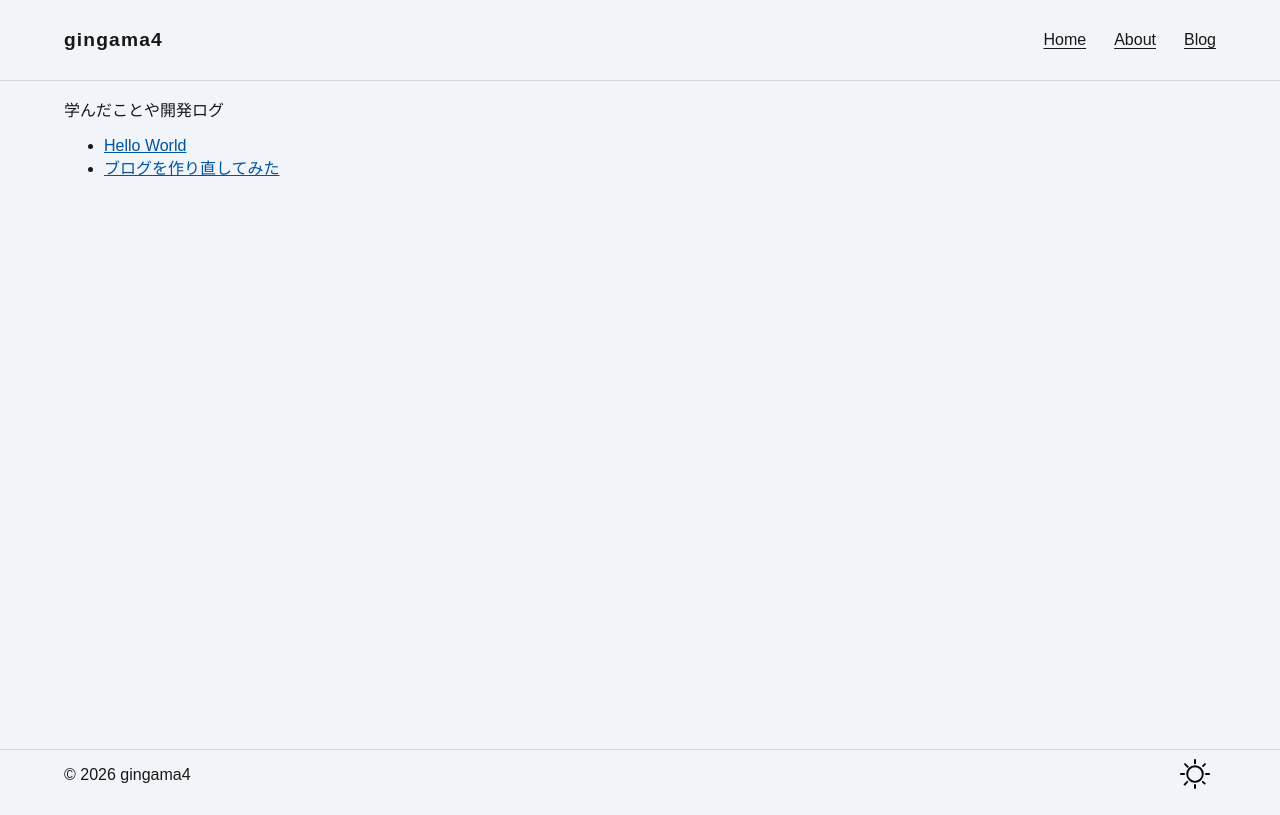
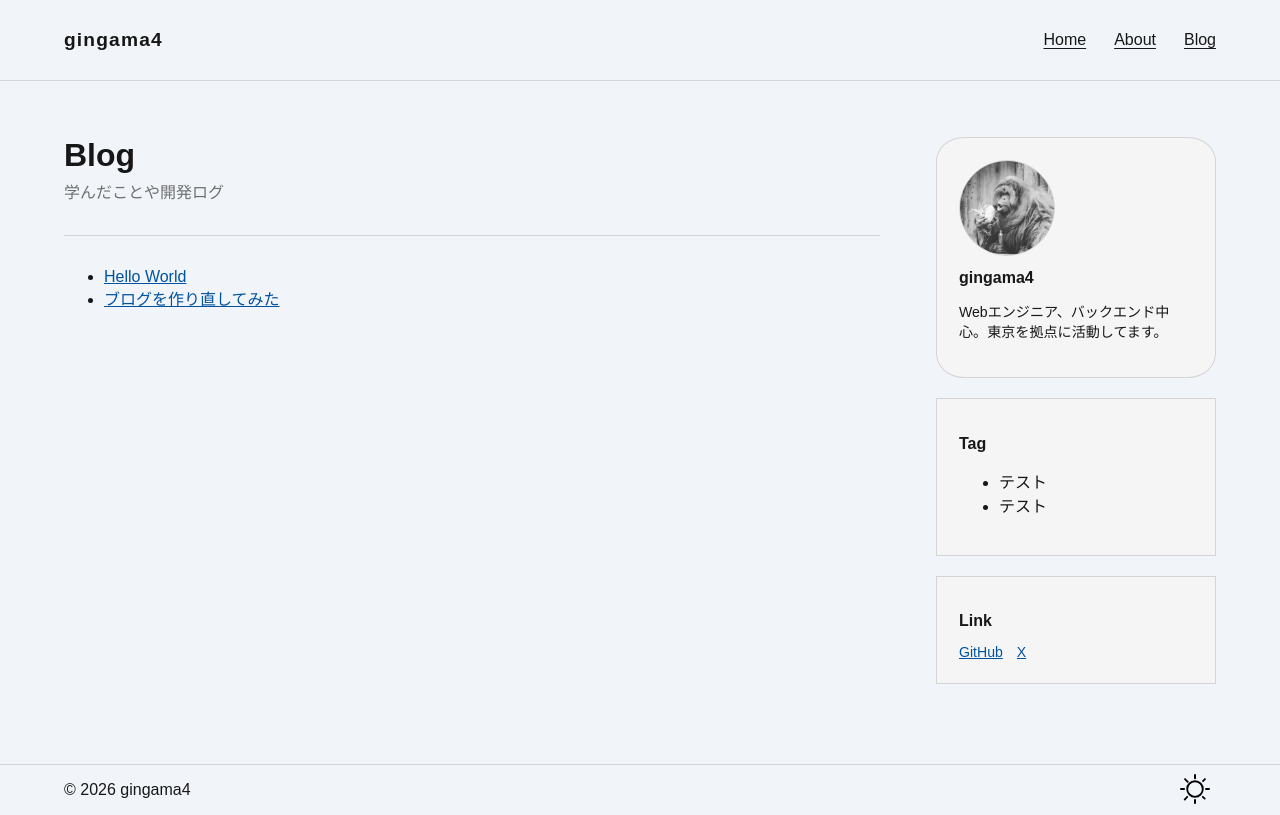
Before and after one commit to gingama4/gingama4.com, an Astro site: page /blog in a window 1280 px wide. Built offline with nearby package versions, Linux system fonts and the light colour scheme; Astro itself is replaced by a stand-in of ours.

Commit message:
feat: サイドバーレイアウトに変更

```diff
--- /dev/null
+++ b/src/layouts/AsideLayout.astro
@@ -0,0 +1,109 @@
+---
+import BaseLayout from "@layouts/BaseLayout.astro";
+import Avatar from "@components/Avatar.astro";
+
+interface Props {
+  pageTitle?: string;
+}
+
+const { pageTitle } = Astro.props;
+---
+
+<BaseLayout pageTitle={pageTitle}>
+  <div class="page-layout">
+    <main>
+      <slot />
+    </main>
+    <aside class="sidebar">
+      <section class="profile">
+        <div class="avatar-box">
+          <Avatar />
+        </div>
+        <h2>gingama4</h2>
+        <p>Webエンジニア、バックエンド中心。東京を拠点に活動してます。</p>
+      </section>
+      <section class="tag">
+        <h2>Tag</h2>
+        <ul>
+          <li>テスト</li>
+          <li>テスト</li>
+        </ul>
+      </section>
+      <section class="link">
+        <h2>Link</h2>
+        <ul class="link-list">
+          <li><a href="https://github.com/gingama4">GitHub</a></li>
+          <li><a href="https://x.com/gingama4">X</a></li>
+        </ul>
+      </section>
+    </aside>
+  </div>
+</BaseLayout>
+<style>
+.page-layout {
+  display: grid;
+  grid-template-columns: minmax(0, 1fr) 280px;
+  gap: 56px;
+  align-items: start;
+}
+
+.sidebar {
+  display: grid;
+  gap: 20px;
+
+  section {
+    padding: 22px;
+    border: 1px solid var(--color-border);
+    background: var(--color-subbg);
+    h2 {
+      font-size: 1em;
+    }
+
+    p,
+    a {
+      font-size: 0.88rem;
+    }
+  }
+}
+
+.profile {
+  border-radius: 10%;
+
+  .avatar-box {
+    width: 96px;
+  }
+}
+
+.link-list {
+  display: flex;
+  list-style: none;
+  gap: 14px;
+  margin: 0;
+  padding: 0;
+}
+
+@media (width <= 860px) {
+  .page-layout {
+    grid-template-columns: 1fr;
+    gap: 56px;
+  }
+
+  .sidebar {
+    grid-template-columns: repeat(2, 1fr);
+
+    :first-child {
+      grid-row: span 2;
+    }
+  }
+}
+
+@media (width <= 600px) {
+  .sidebar {
+    grid-template-columns: 1fr;
+
+    :first-child {
+      grid-row: auto;
+    }
+  }
+}
+</style>
--- a/src/layouts/BaseLayout.astro
+++ b/src/layouts/BaseLayout.astro
@@ -23,9 +23,9 @@ if (pageTitle) {
   <body>
     <div class="site-frame">
       <Header />
-      <main class="container">
+      <div class="container">
         <slot />
-      </main>
+      </div>
       <Footer />
     </div>
   </body>
@@ -39,6 +39,6 @@ if (pageTitle) {
 
 .container {
   width: min(100% - 2rem, var(--content-width));
-  margin-inline: auto;
+  margin: 56px auto 80px;
 }
 </style>
--- a/src/pages/blog.astro
+++ b/src/pages/blog.astro
@@ -1,14 +1,33 @@
 ---
-import BaseLayout from "@layouts/BaseLayout.astro";
+import AsideLayout from "@layouts/AsideLayout.astro";
 import BlogPost from "@components/BlogPost.astro";
 import { getCollection } from "astro:content";
 
 const allPosts = await getCollection("blog");
 ---
 
-<BaseLayout pageTitle="Blog">
-  <p>学んだことや開発ログ</p>
+<AsideLayout pageTitle="Blog">
+  <header class="title-box">
+    <h1>Blog</h1>
+    <p>学んだことや開発ログ</p>
+  </header>
   <ul>
     {allPosts.map((post) => <BlogPost url={`/posts/${post.id}`} title={post.data.title} />)}
   </ul>
-</BaseLayout>
+</AsideLayout>
+<style>
+.title-box {
+  border-bottom: 1px solid var(--color-border);
+  margin-bottom: 32px;
+  padding: 0 0 32px;
+
+  h1 {
+    margin: 0 0 5px 0;
+  }
+
+  p:last-child {
+    color: var(--color-muted);
+    margin: 0;
+  }
+}
+</style>
--- a/src/pages/index.astro
+++ b/src/pages/index.astro
@@ -4,7 +4,7 @@ import Avatar from "@components/Avatar.astro";
 ---
 
 <BaseLayout>
-  <div class="home">
+  <main class="home">
     <div class="profile">
       <div class="avatar-box">
         <Avatar />
@@ -20,7 +20,7 @@ import Avatar from "@components/Avatar.astro";
         </ul>
       </div>
     </div>
-  </div>
+  </main>
 </BaseLayout>
 <style>
 .home {
--- a/src/styles/global.css
+++ b/src/styles/global.css
@@ -2,9 +2,11 @@
   --color-background: #f1f5f9;
   --color-surface: #ffffff;
   --color-text: #171717;
-  --color-muted: #60646c;
+  --color-muted: #6f6f6f;
   --color-link: #00539f;
   --color-border: #d4d4d4;
+
+  --color-subbg: #f5f5f5;
 
   --content-width: 72rem;
   --article-width: 68ch;
@@ -21,6 +23,7 @@
 html.dark {
   --color-background: #0a0a0a;
   --color-surface: #171717;
+  --color-subbg: #171717;
   --color-text: #f5f5f5;
   --color-muted: #a3a3a3;
   --color-link: #ff9776;
@@ -45,21 +48,3 @@ body {
 a {
   color: var(--color-link);
 }
-
-/* Navigation styles */
-
-/* Dark Mode */
-.dark .nav-links {
-  a {
-    color: #fff;
-
-    &:hover,
-    &:focus {
-      color: #fff;
-    }
-  }
-}
-
-.dark a {
-  color: #ff9776;
-}
```
Also changed, not shown: src/layouts/MarkdownPostLayout.astro (+10 -8 lines).
